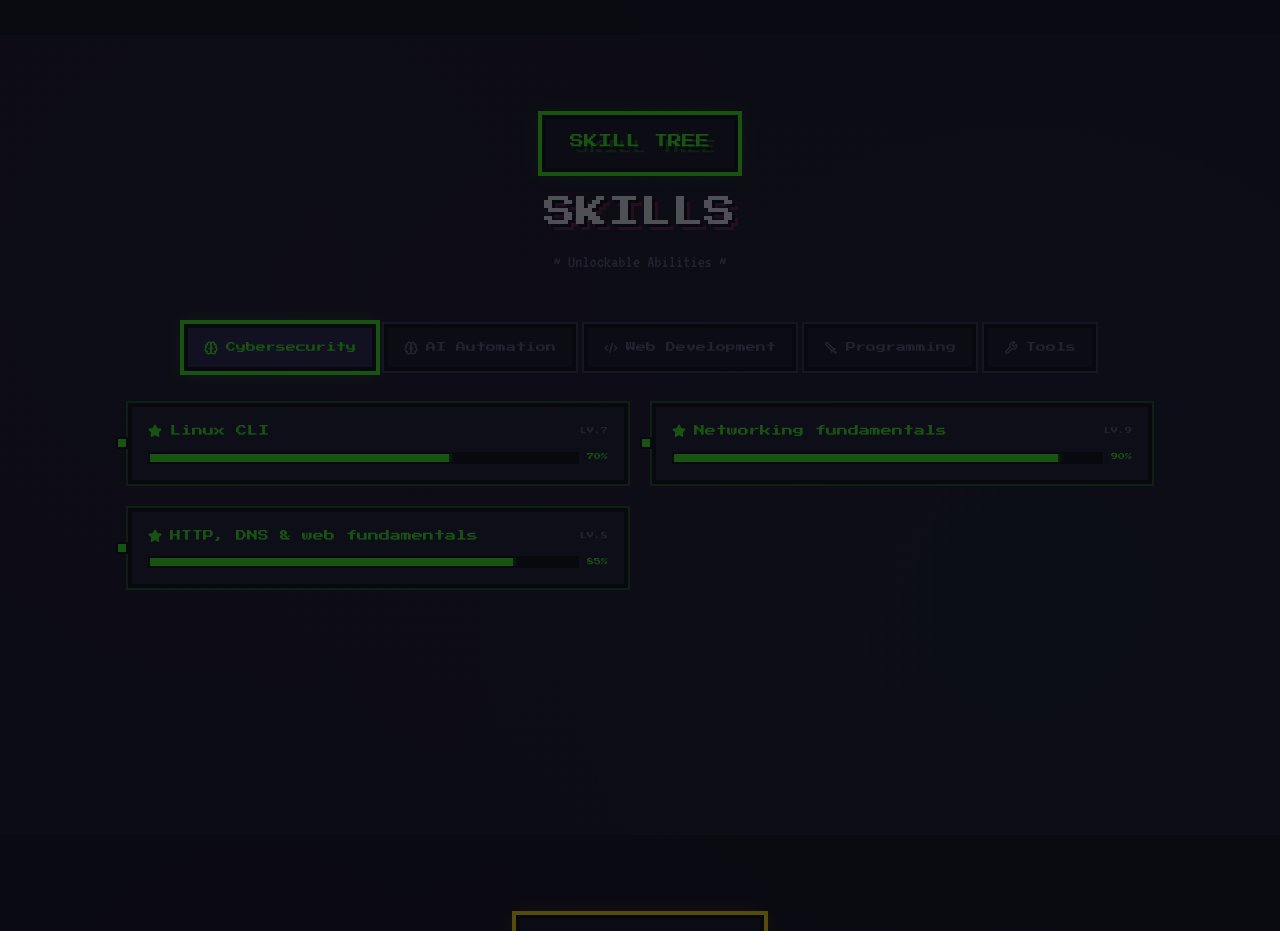
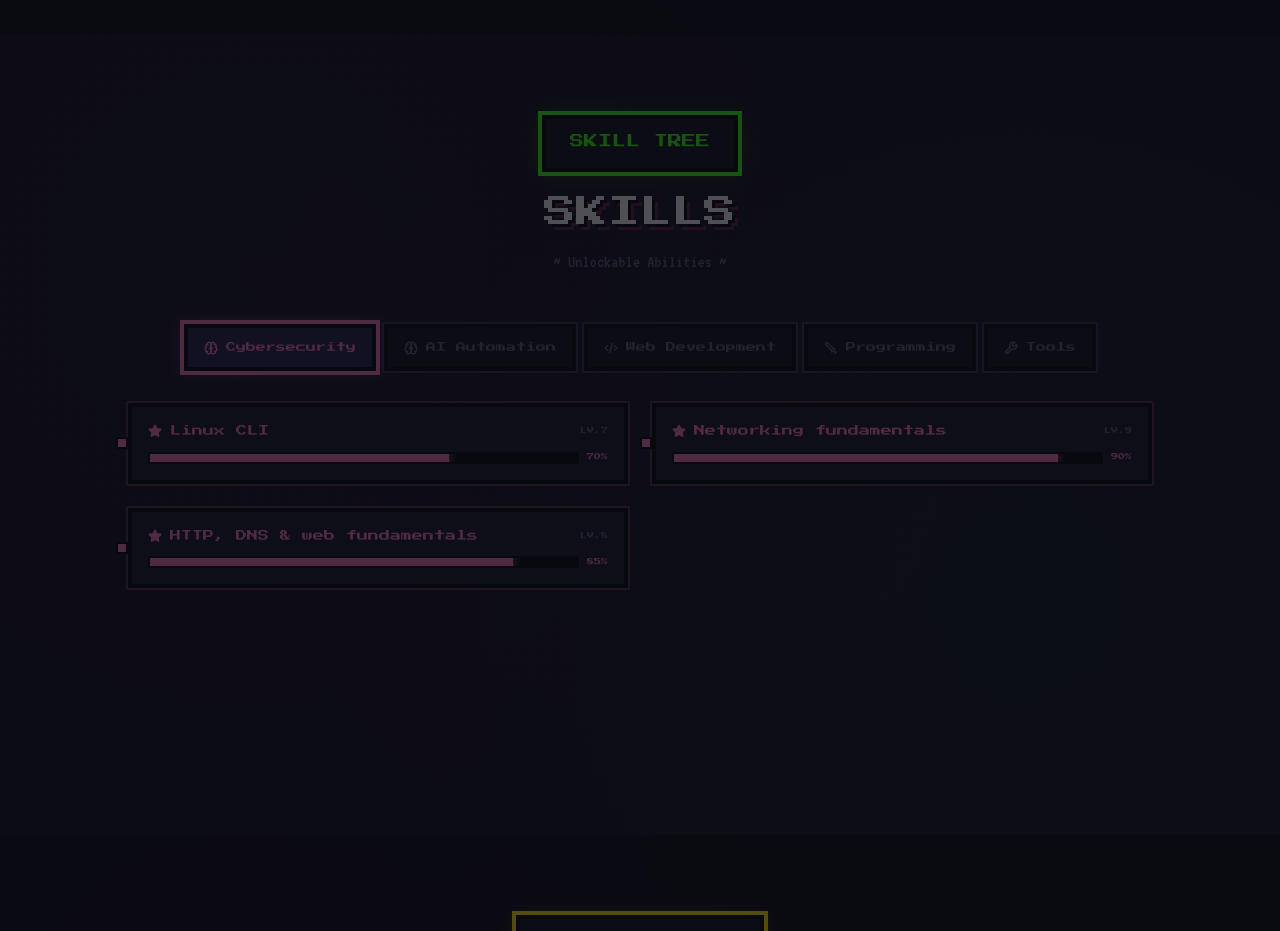
Before and after one commit to ree4yaa/portfolio, a React (Vite) app: page / in a window 1280 px wide. Shown: the part 2080-3011 px from the top of the page. Built offline with nearby package versions, Linux system fonts and the light colour scheme.

Commit message:
ui changes suitable in light theme

```diff
--- a/src/components/pixelArt/Skills.tsx
+++ b/src/components/pixelArt/Skills.tsx
@@ -12,7 +12,7 @@ interface Skill {
 
 interface SkillCategory {
   name: string;
-  color: 'pink' | 'cyan' | 'green' | 'yellow' | 'purple';
+  color: 'pink' | 'cyan' | 'green' | 'yellow' | 'purple' | 'Pink' | 'Lavender';
   icon: typeof Sword;
   skills: Skill[];
 }
@@ -20,7 +20,7 @@ interface SkillCategory {
 const categories: SkillCategory[] = [
   {
     name: 'Cybersecurity',
-    color: 'green',
+    color: 'Pink',
     icon: Brain,
     skills: [
      { name: 'Linux CLI', level: 70, desc: 'Command line proficiency & shell scripting', unlocked: true },
@@ -42,7 +42,7 @@ const categories: SkillCategory[] = [
     },
   {
     name: 'Web Development',
-    color: 'cyan',
+    color: 'Lavender',
     icon: Code2,
     skills: [
       { name: 'HTML', level: 90, desc: 'Semantic markup & accessibility', unlocked: true },
@@ -79,10 +79,11 @@ const categories: SkillCategory[] = [
 
 const colorHex: Record<string, string> = {
   pink: '#ff2e88',
-  cyan: '#00f0ff',
+  Lavender: '#A78BFA',
   green: '#39ff14',
-  yellow: '#ffe600',
+  yellow: '#F59E0B',
   purple: '#9d4edd',
+  'Pink': '#F472B6',
 };
 
 export function Skills() {
@@ -100,7 +101,7 @@ export function Skills() {
       {/* Header */}
       <div className="relative z-10 max-w-6xl mx-auto text-center mb-12">
         <div className="inline-block bg-retro-bg2 border-4 border-retro-dark px-6 py-3 mb-4" style={{ boxShadow: '0 0 0 4px #39ff14, 0 0 20px rgba(57,255,20,0.2)' }}>
-          <span className="font-pixel text-[10px] sm:text-[14px] text-retro-green text-pixel-shadow-green">
+          <span className="font-pixel text-[10px] sm:text-[14px] text-retro-green">
             SKILL TREE
           </span>
         </div>
```
